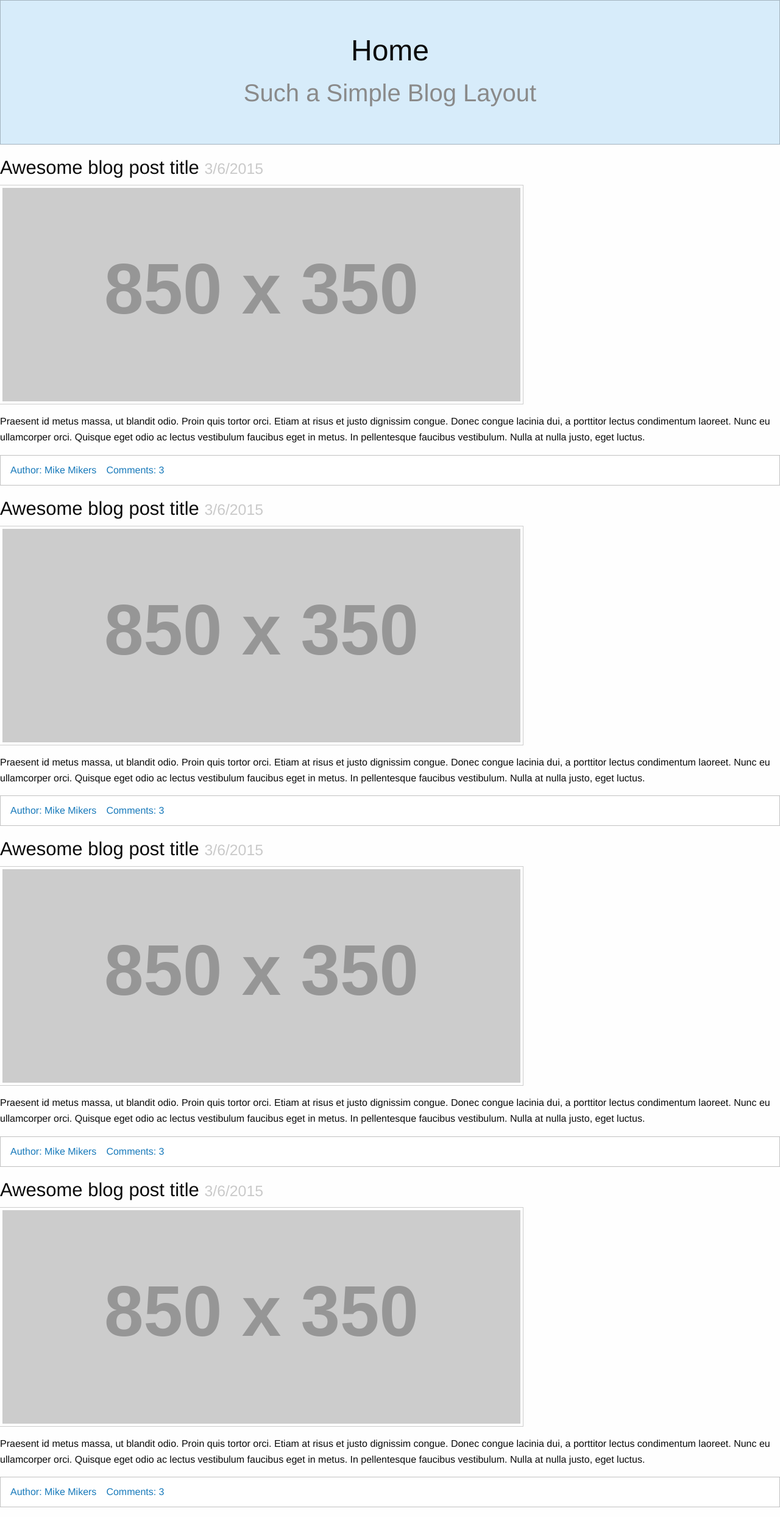
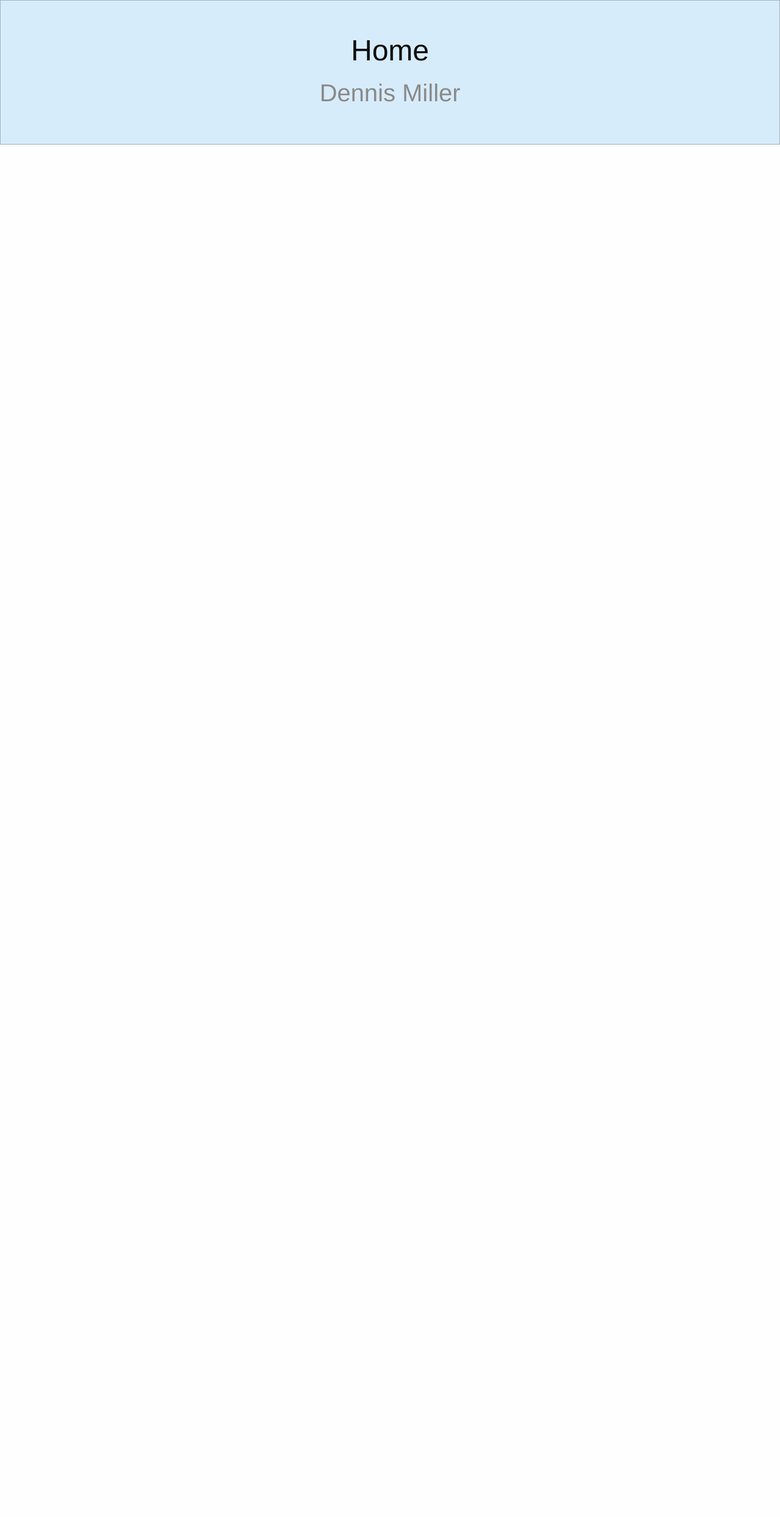
Before and after one commit to dmill98/dmill98aboutme, a Django app: page / in a window 1280 px wide. Shown: the part 77-2564 px from the top of the page at 61% size. After the commit the page ends 314 px from the top, so only its background shows below. Run offline with Django 3.2, Linux system fonts and the light colour scheme; grey boxes labelled with a size stand in for pictures from a placeholder-image service; some libraries are stand-ins or nearby versions.

Commit message:
setup content for home and about page"

```diff
--- a/blog/templates/home.html
+++ b/blog/templates/home.html
@@ -4,70 +4,7 @@
 <div class="callout large primary">
     <div class="row column text-center">
         <h1>Home</h1>
-        <h2 class="subheader">Such a Simple Blog Layout</h2>
-    </div>
-</div>
-
-<!-- We can now combine rows and columns when there's only one column in that row -->
-<div class="row medium-8 large-7 columns">
-    <div class="blog-post">
-        <h3>Awesome blog post title <small>3/6/2015</small></h3>
-        <img class="thumbnail" src="https://placehold.it/850x350">
-        <p>Praesent id metus massa, ut blandit odio. Proin quis tortor orci. Etiam at risus et justo dignissim congue.
-            Donec congue lacinia dui, a porttitor lectus condimentum laoreet. Nunc eu ullamcorper orci. Quisque eget
-            odio ac lectus vestibulum faucibus eget in metus. In pellentesque faucibus vestibulum. Nulla at nulla justo,
-            eget luctus.</p>
-        <div class="callout">
-            <ul class="menu simple">
-                <li><a href="#">Author: Mike Mikers</a></li>
-                <li><a href="#">Comments: 3</a></li>
-            </ul>
-        </div>
-    </div>
-
-    <div class="blog-post">
-        <h3>Awesome blog post title <small>3/6/2015</small></h3>
-        <img class="thumbnail" src="https://placehold.it/850x350">
-        <p>Praesent id metus massa, ut blandit odio. Proin quis tortor orci. Etiam at risus et justo dignissim congue.
-            Donec congue lacinia dui, a porttitor lectus condimentum laoreet. Nunc eu ullamcorper orci. Quisque eget
-            odio ac lectus vestibulum faucibus eget in metus. In pellentesque faucibus vestibulum. Nulla at nulla justo,
-            eget luctus.</p>
-        <div class="callout">
-            <ul class="menu simple">
-                <li><a href="#">Author: Mike Mikers</a></li>
-                <li><a href="#">Comments: 3</a></li>
-            </ul>
-        </div>
-    </div>
-
-    <div class="blog-post">
-        <h3>Awesome blog post title <small>3/6/2015</small></h3>
-        <img class="thumbnail" src="https://placehold.it/850x350">
-        <p>Praesent id metus massa, ut blandit odio. Proin quis tortor orci. Etiam at risus et justo dignissim congue.
-            Donec congue lacinia dui, a porttitor lectus condimentum laoreet. Nunc eu ullamcorper orci. Quisque eget
-            odio ac lectus vestibulum faucibus eget in metus. In pellentesque faucibus vestibulum. Nulla at nulla justo,
-            eget luctus.</p>
-        <div class="callout">
-            <ul class="menu simple">
-                <li><a href="#">Author: Mike Mikers</a></li>
-                <li><a href="#">Comments: 3</a></li>
-            </ul>
-        </div>
-    </div>
-
-    <div class="blog-post">
-        <h3>Awesome blog post title <small>3/6/2015</small></h3>
-        <img class="thumbnail" src="https://placehold.it/850x350">
-        <p>Praesent id metus massa, ut blandit odio. Proin quis tortor orci. Etiam at risus et justo dignissim congue.
-            Donec congue lacinia dui, a porttitor lectus condimentum laoreet. Nunc eu ullamcorper orci. Quisque eget
-            odio ac lectus vestibulum faucibus eget in metus. In pellentesque faucibus vestibulum. Nulla at nulla justo,
-            eget luctus.</p>
-        <div class="callout">
-            <ul class="menu simple">
-                <li><a href="#">Author: Mike Mikers</a></li>
-                <li><a href="#">Comments: 3</a></li>
-            </ul>
-        </div>
+        <h2 class="subheader">Dennis Miller</h2>
     </div>
 </div>
 {% endblock %}
```
Also changed, not shown: blog/templates/about.html (+7 -57 lines).
